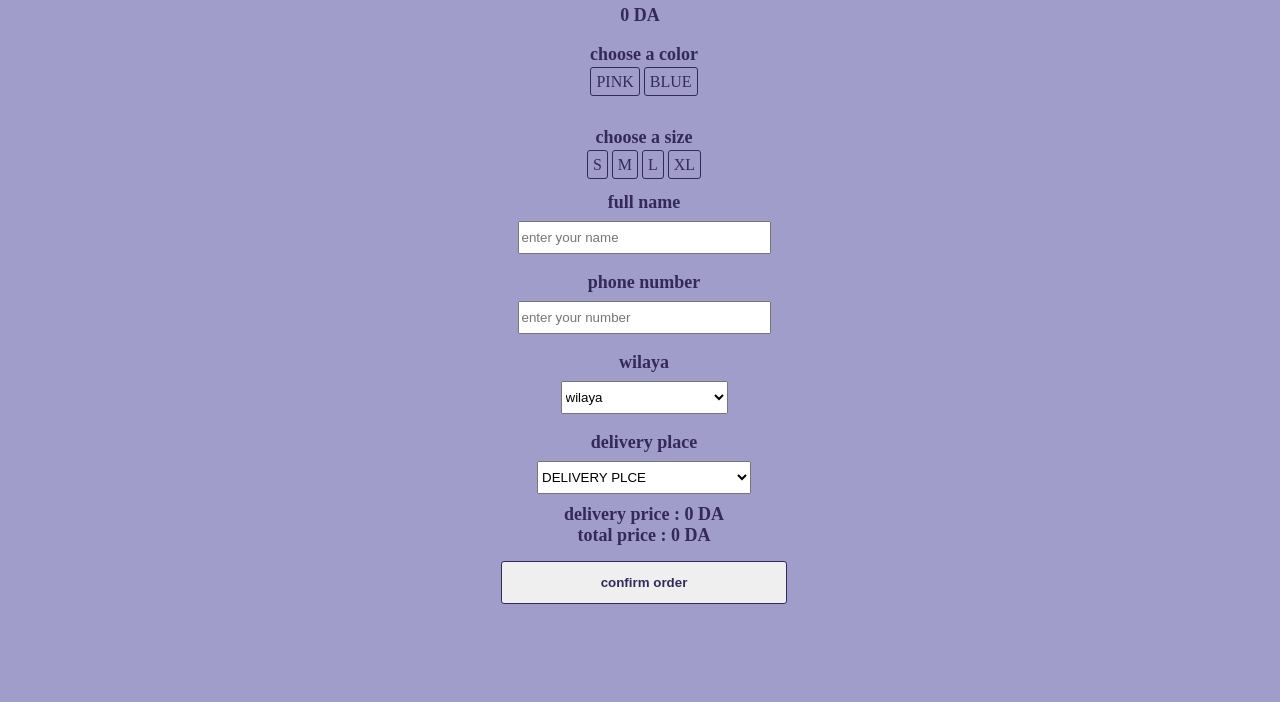
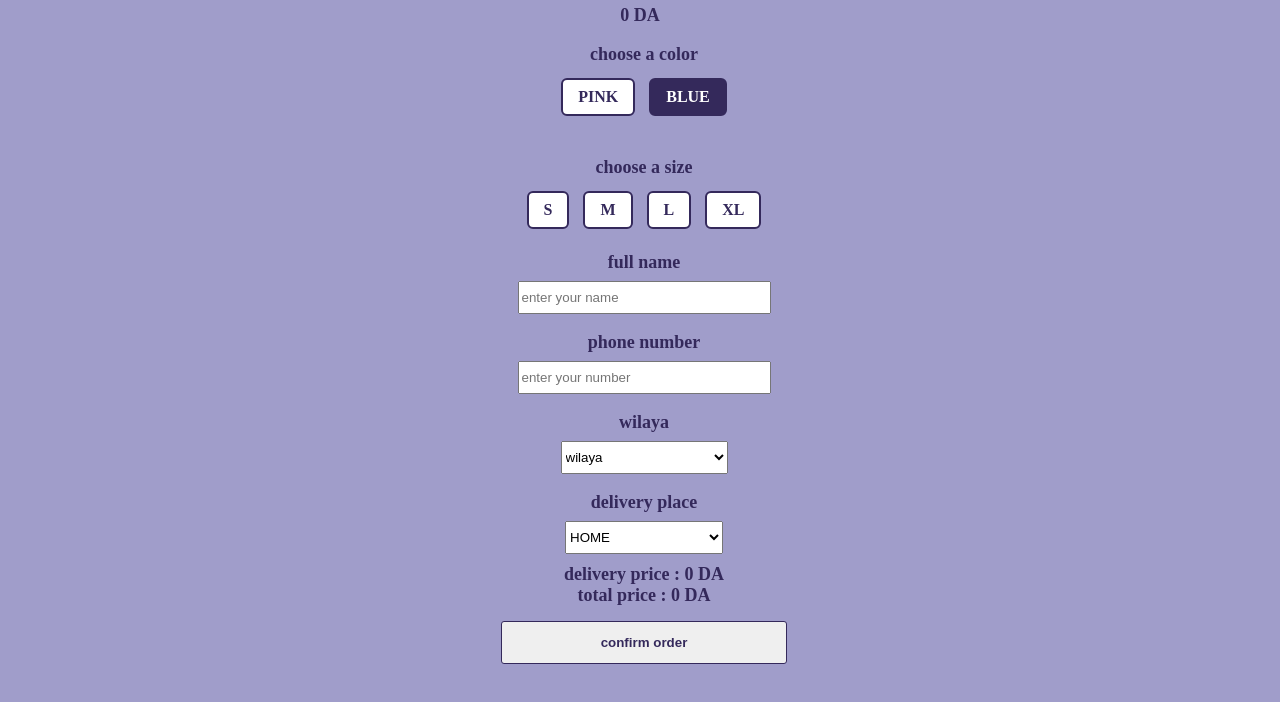
Before and after one commit to salsabileben601-a11y/fashion, a plain HTML site: page order.html in a window 1280 px wide. Shown: the part 80-782 px from the top of the page. Drawn offline with Linux system fonts and the light colour scheme.

Commit message:
Add files via upload

```diff
--- a/order.html
+++ b/order.html
@@ -52,7 +52,6 @@
                 <h3>delivery place</h3>
 
                 <select id="delivery" required onchange="updateshipp()">
-                    <option value="DELIVERY PLACE">DELIVERY PLCE</option>
 
                     <option value="HOME">HOME</option>
                     <option value="OFFICE">OFFICE</option>
--- a/style.css
+++ b/style.css
@@ -131,17 +131,27 @@ body {
 }
 
 .click {
-    border: 1px solid #34295b;
-    border-radius: 3px;
-    padding-bottom: 5px;
-    padding-left: 5px;
-    padding-top: 5px;
-    padding-right: 5px;
-    margin-bottom: 15px;
+    /* شكل الزر العادي */
+
+    display: inline-block;
+    border: 2px solid #34295b;
+    border-radius: 6px;
+    padding: 8px 15px;
+    margin: 5px;
     color: #34295b;
+    background-color: #fff;
+    font-weight: bold;
+    cursor: pointer;
+    transition: background-color 0.2s, color 0.2s;
+}
 
+/* شكل الزر كي يكون مختار (Active) */
+.options input[type="radio"]:checked+.click,
+.options label:has(input[type="radio"]:checked) {
+    background-color: #34295b !important;
+    color: #fff !important;
+}
 
-}
 
 .click:hover {
     box-shadow: 0 0 4px;
```
Also changed, not shown: index.html (+3 -3 lines).
